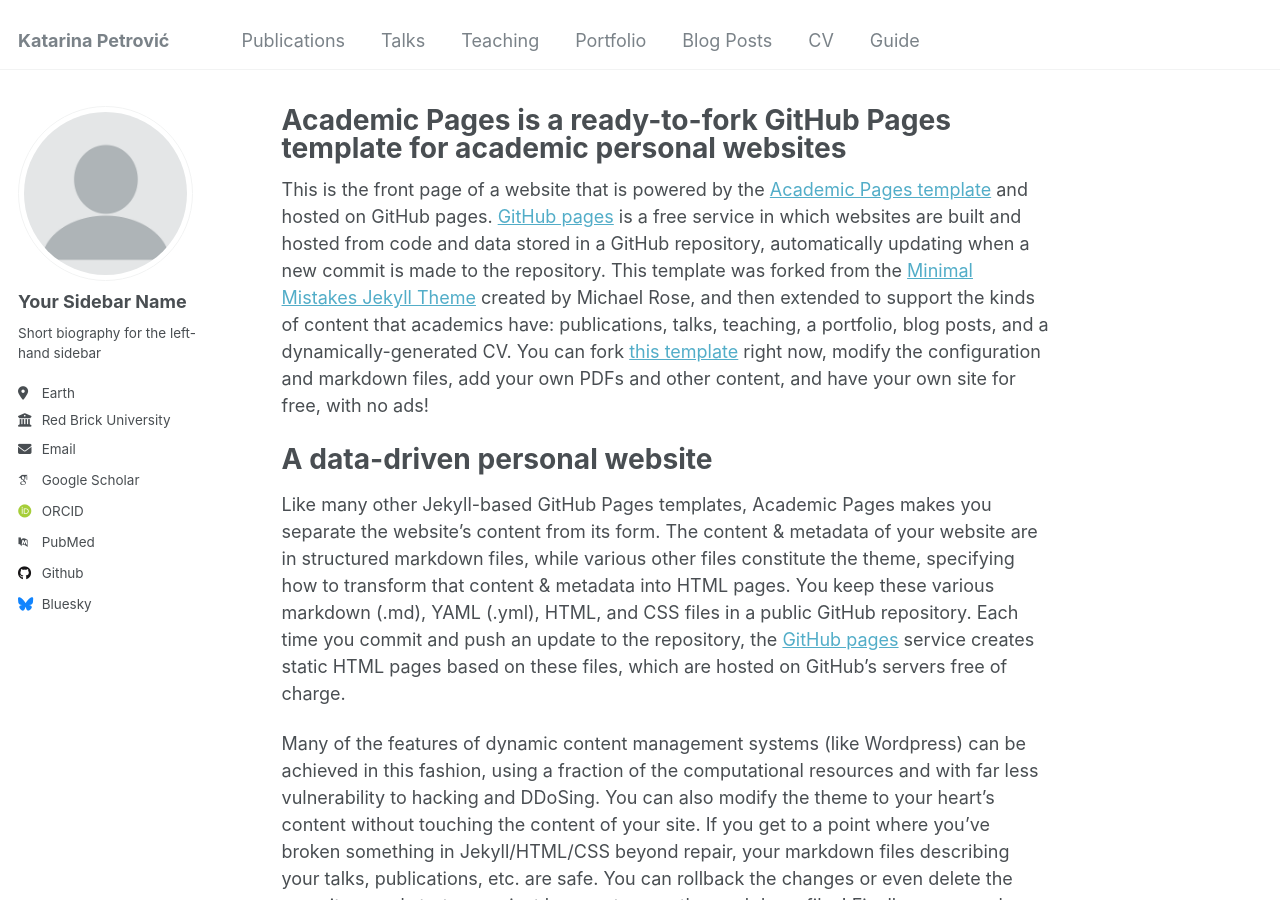
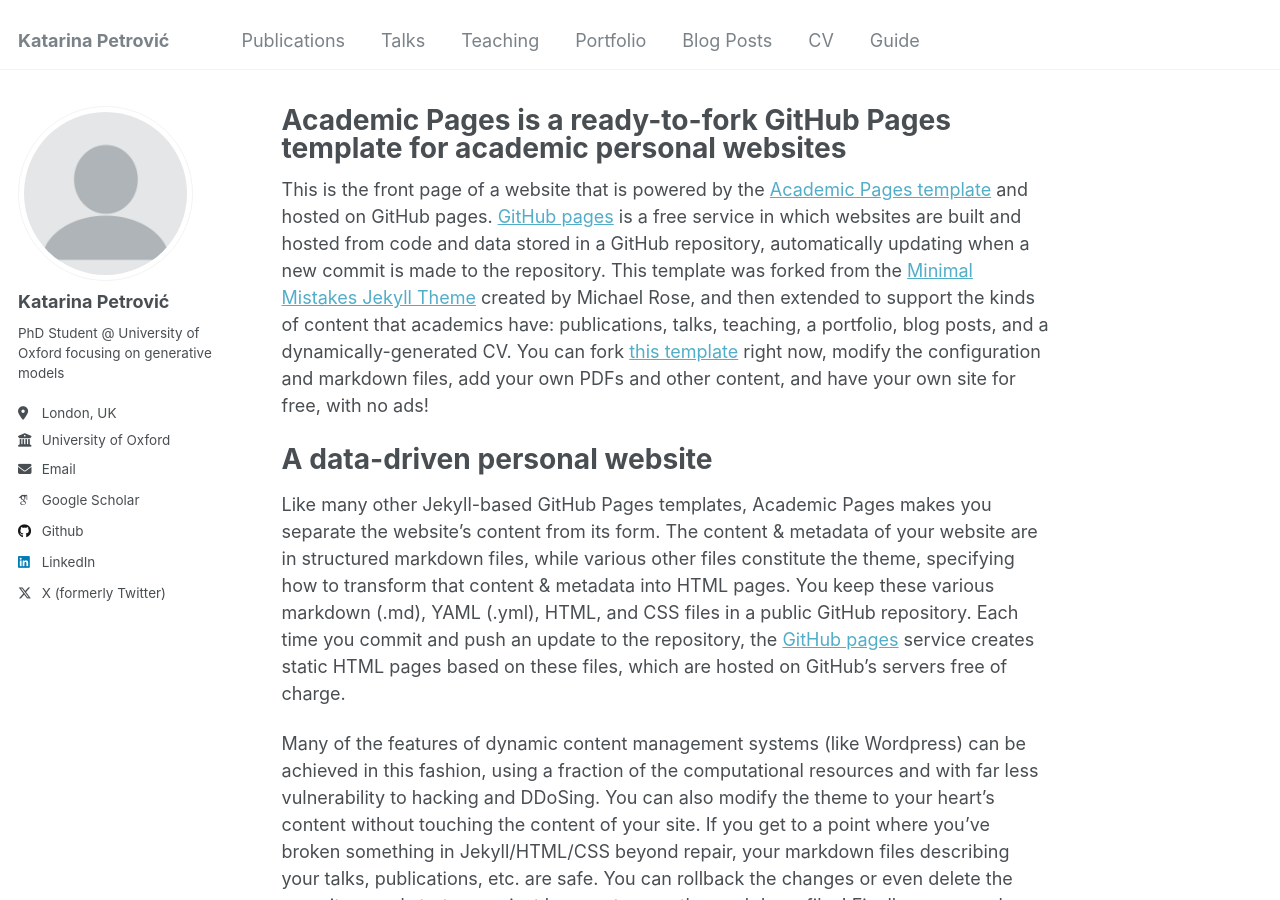
Before and after one commit to kpetrovicc/kpetrovicc.github.io, a Jekyll site: the page built from _pages/about.md, in a window 1280 px wide and 900 px high. Built offline with Jekyll 4.4.1, drawn with Linux system fonts in a browser that asks for light colours; some web fonts are replaced.

Commit message:
Update _config.yml

```diff
--- a/_config.yml
+++ b/_config.yml
@@ -12,7 +12,7 @@ title                    : "Katarina Petrović"
 title_separator          : "-"
 name                     : &name "Katarina Petrović"
 description              : &description "personal description"
-url                      : https://academicpages.github.io # the base hostname & protocol for your site e.g. "https://[your GitHub username].github.io"
+url                      : https://kpetrovicc.github.io # the base hostname & protocol for your site e.g. "https://[your GitHub username].github.io"
 baseurl                  : "" # the subpath of your site, e.g. "/blog"
 repository               : "academicpages/academicpages.github.io"
 
@@ -22,57 +22,31 @@ repository               : "academicpages/academicpages.github.io"
 author:
   # Biographic information
   avatar           : "profile.png"
-  name             : "Your Sidebar Name"
+  name             : "Katarina Petrović"
   pronouns         : # example: "she/her"
-  bio              : "Short biography for the left-hand sidebar"
-  location         : "Earth"
-  employer         : "Red Brick University"
+  bio              : "PhD Student @ University of Oxford focusing on generative models"
+  location         : "London, UK"
+  employer         : "University of Oxford"
   uri              : # URL
-  email            : "none@example.org"
+  email            : "katarina.petrovic@cs.ox.ac.uk"
 
   # Academic websites
   arxiv            : # URL - Update with the correct link to your profile
-  googlescholar    : "https://scholar.google.com/citations?user=PS_CX0AAAAAJ"
+  googlescholar    : "https://scholar.google.com/citations?user=wew2d54AAAAJ&hl=en"
   impactstory      : # URL
-  orcid            : "http://orcid.org/yourorcidurl"
   semantic         : # URL
-  pubmed           : "https://www.ncbi.nlm.nih.gov/pubmed/?term=john+snow"
-  researchgate     : # URL
-  scopus           : # URL
 
   # Repositories and software development
   bitbucket        : # Username - Update with your username on the site
   codepen          : # Username
   dribbble         : # Username
-  github           : "academicpages"
+  github           : "kpetrovicc"
   kaggle           : # Username
   stackoverflow    : # User number or user number and name (i.e., use "1" or "1/jeff-atwood")
 
   # Social media
-  bluesky          : "bsky.app" # Replace this with you Bluesky username
-  facebook         : # Username
-  flickr           : # Username
-  foursquare       : # Username
-  goodreads        : # Username
-  google_plus      : # Username
-  keybase          : # Username
-  instagram        : # Username
-  lastfm           : # Username
-  linkedin         : # Username
-  mastodon         : # URL
-  medium           : # URL
-  pinterest        : # Username
-  soundcloud       : # Username
-  steam            : # Username
-  telegram         : # URL
-  tumblr           : # Username
-  twitter          : # Username for X / Twitter
-  vine             : # Username
-  weibo            : # Username
-  wikipedia        : # Username
-  xing             : # Username
-  youtube          : # Username
-  zhihu            : # Username
+  linkedin         : "kpetrovvic"
+  twitter          : "kpetrovvic"
 
 # Publication Category - The following the list of publication categories and their headings
 publication_category:
```
